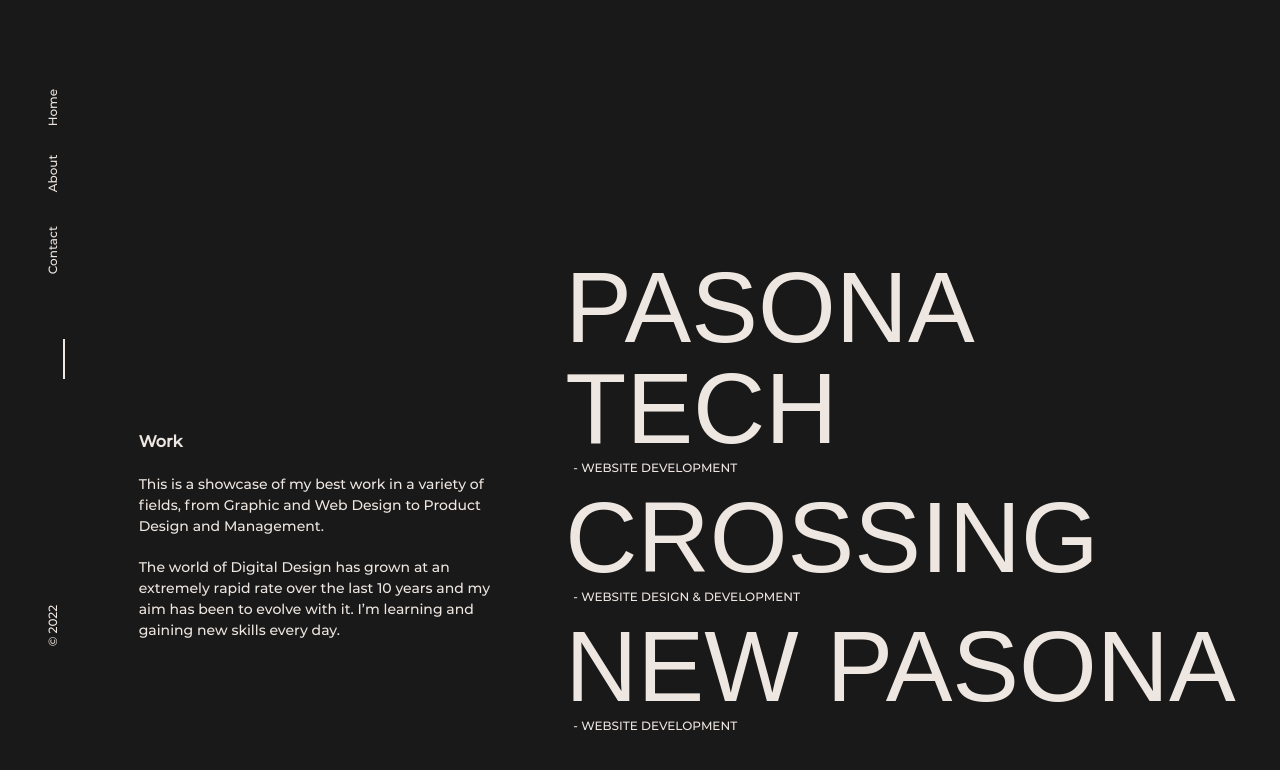
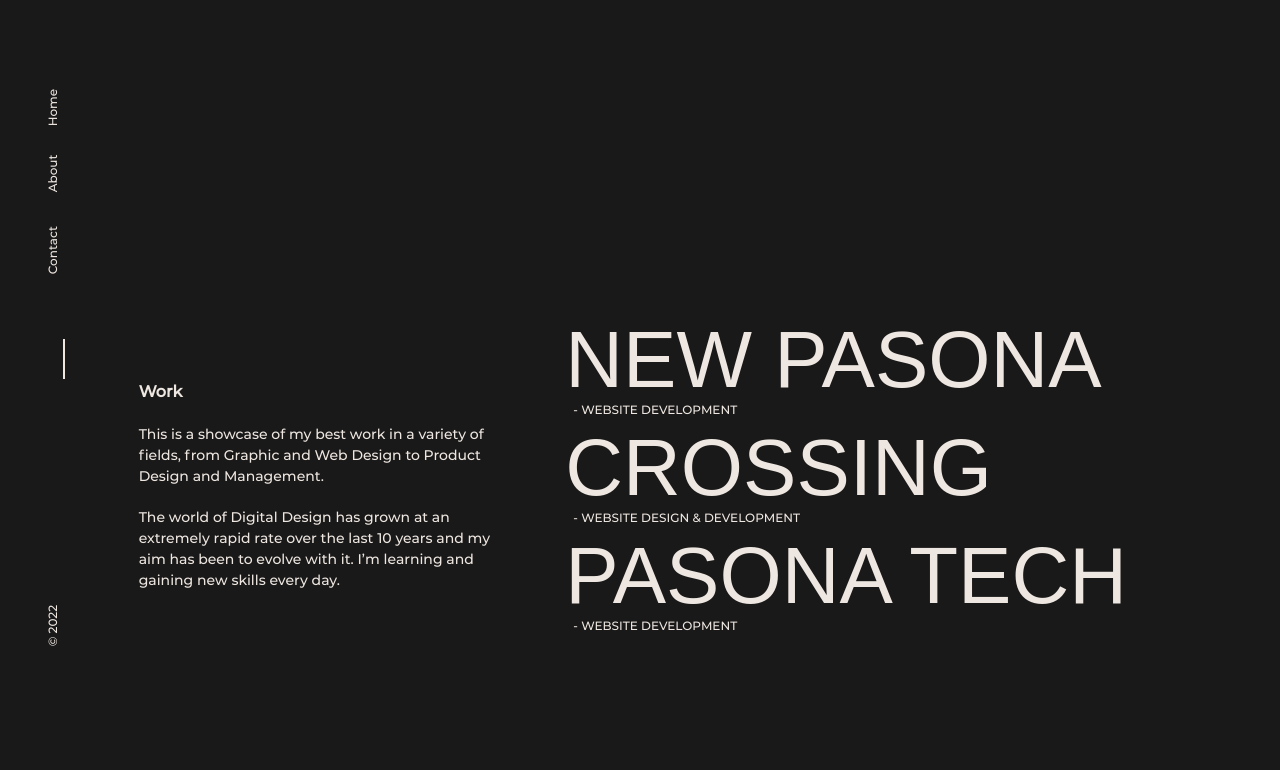
Before and after one commit to h-danhtuan/next-porfolio, a Next.js app: page /work in a window 1280 px wide. Shown: the top 770 px of the page. Built offline with nearby package versions, Linux system fonts and the light colour scheme; a web font is replaced by a local one.

Commit message:
fix responsive and item arrangement

```diff
--- a/src/pages/about.js
+++ b/src/pages/about.js
@@ -4,7 +4,7 @@
   return (
     <div className="flex flex-col lg:flex-row bg-[#1a1919] text-[12px] text-[#EEE7E1] min-h-screen">
       <div className="w-full lg:w-1/12 px-8 font-mondium">
-        <div className="flex flex-row lg:flex-col justify-between mt-8 lg:mt-4">
+        <div className="flex flex-row lg:flex-col mt-8 lg:mt-4">
           <div className="rotate-0 lg:-rotate-90 mr-4 lg:mr-0 lg:mt-20 desk:mt-24 z-50">
             <Link href="/">
               <a className="">Home</a>
@@ -26,10 +26,10 @@
           </div>
         </div>
       </div>
-      <div className="w-full lg:w-4/12 px-8 font-mondium pt-[60px] lg:pt-[300px] xl:pt-[430px] pr-10">
+      <div className="w-full lg:w-4/12 px-8 font-mondium pt-[60px] lg:pt-[300px] xl:pt-[380px] 2xl:pt-[400px] desk:pt-[430px] pr-10">
         <div className="pb-5 font-semibold text-[16px]">About</div>
         <div className="pb-5 font-thin text-[14px]">
-          This is a showcase of my best work in a variety of fields, from
+          This is a showcase of my best About in a variety of fields, from
           Graphic and Web Design to Product Design and Management.
         </div>
         <div className="pb-5 font-thin text-[14px]">
@@ -39,11 +39,11 @@
         </div>
       </div>
       <div className="w-full lg:w-7/12 h-full px-8">
-        <div className=" uppercase pt-12 lg:pt-72 xl:pt-64 2xl:pt- font-extralight leading-tight lg:leading-none flex flex-col">
+        <div className=" uppercase pt-12 lg:pt-72 xl:pt-80 2xl:pt-64 font-extralight leading-tight lg:leading-none flex flex-col">
           <div className="">
-            <Link href="/work/pasona-tech">
+            <Link href="/About/new-pasona">
               <a className="font-grand text-[40px] lg:text-[75px] xl:text-[80px] 2xl:text-[100px]">
-                Pasona Tech
+                New Pasona
               </a>
             </Link>
             <div className="text-[12px] leading-[20px] font-mondium ml-2 leading-[1em] mb-2">
@@ -52,7 +52,7 @@
           </div>
 
           <div className="">
-            <Link href="/work/crossing">
+            <Link href="/About/crossing">
               <a className="font-grand text-[40px] lg:text-[75px] xl:text-[80px] 2xl:text-[100px]">
                 Crossing
               </a>
@@ -63,9 +63,9 @@
           </div>
 
           <div>
-            <Link href="/work/new-pasona">
+            <Link href="/About/pasona-tech">
               <a className="font-grand text-[40px] lg:text-[75px] xl:text-[80px] 2xl:text-[100px]">
-                New Pasona
+                Pasona Tech
               </a>
             </Link>
             <div className="text-[12px] leading-[20px] font-mondium ml-2 leading-[1em]">
--- a/src/pages/work/index.js
+++ b/src/pages/work/index.js
@@ -26,7 +26,7 @@
           </div>
         </div>
       </div>
-      <div className="w-full lg:w-4/12 px-8 font-mondium pt-[60px] lg:pt-[300px] xl:pt-[430px] pr-10">
+      <div className="w-full lg:w-4/12 px-8 font-mondium pt-[60px] lg:pt-[300px] xl:pt-[380px] 2xl:pt-[400px] desk:pt-[430px] pr-10">
         <div className="pb-5 font-semibold text-[16px]">Work</div>
         <div className="pb-5 font-thin text-[14px]">
           This is a showcase of my best work in a variety of fields, from
@@ -39,10 +39,12 @@
         </div>
       </div>
       <div className="w-full lg:w-7/12 h-full px-8">
-        <div className=" uppercase text-[40px] lg:text-[75px] xl:text-[100px] pt-12 lg:pt-72 xl:pt-64 2xl:pt- font-extralight leading-tight lg:leading-none flex flex-col">
+        <div className=" uppercase pt-12 lg:pt-72 xl:pt-80 2xl:pt-64 font-extralight leading-tight lg:leading-none flex flex-col">
           <div className="">
-            <Link href="/work/pasona-tech">
-              <a className="font-grand">Pasona Tech</a>
+            <Link href="/work/new-pasona">
+              <a className="font-grand text-[40px] lg:text-[75px] xl:text-[80px] 2xl:text-[100px]">
+                New Pasona
+              </a>
             </Link>
             <div className="text-[12px] leading-[20px] font-mondium ml-2 leading-[1em] mb-2">
               - Website Development
@@ -51,7 +53,9 @@
 
           <div className="">
             <Link href="/work/crossing">
-              <a className="font-grand">Crossing</a>
+              <a className="font-grand text-[40px] lg:text-[75px] xl:text-[80px] 2xl:text-[100px]">
+                Crossing
+              </a>
             </Link>
             <div className="text-[12px] leading-[20px] font-mondium ml-2 leading-[1em] mb-2">
               - Website Design & Development
@@ -59,8 +63,10 @@
           </div>
 
           <div>
-            <Link href="/work/new-pasona">
-              <a className="font-grand">New Pasona</a>
+            <Link href="/work/pasona-tech">
+              <a className="font-grand text-[40px] lg:text-[75px] xl:text-[80px] 2xl:text-[100px]">
+                Pasona Tech
+              </a>
             </Link>
             <div className="text-[12px] leading-[20px] font-mondium ml-2 leading-[1em]">
               - Website Development
```
